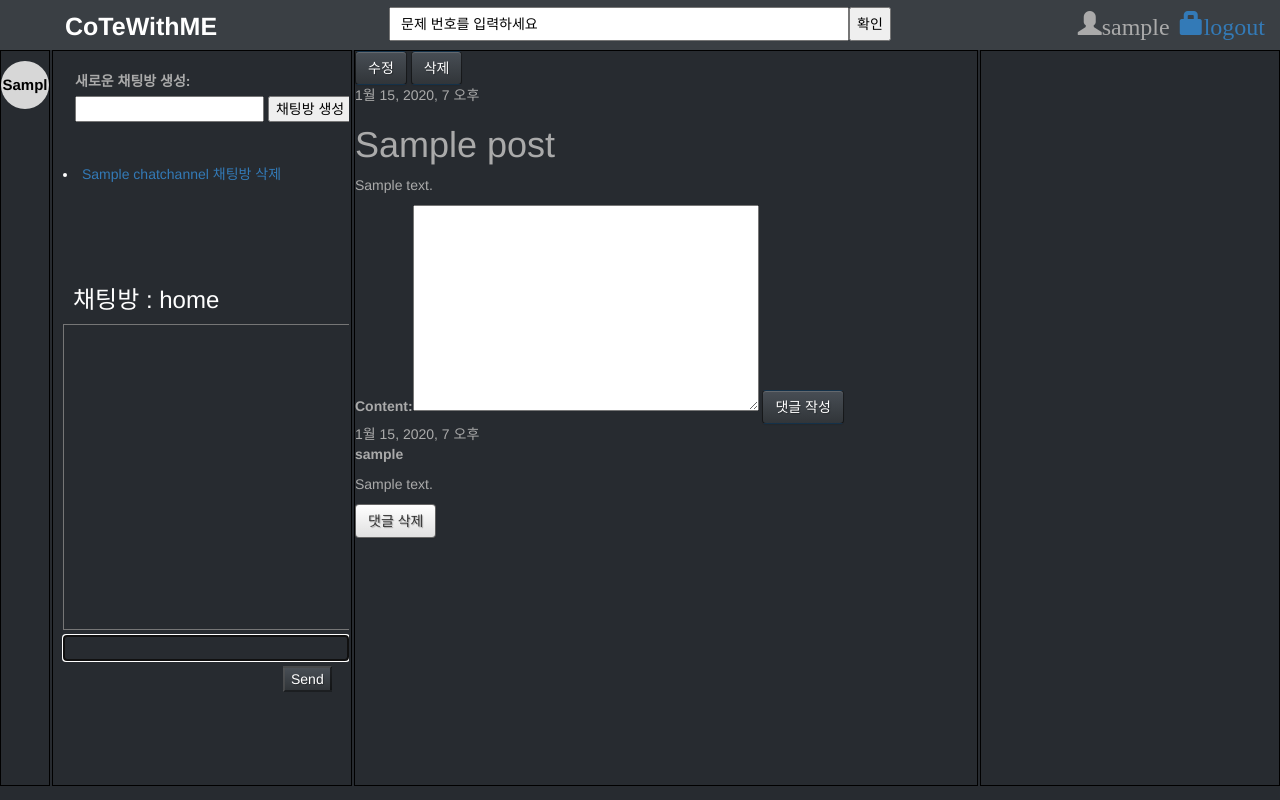
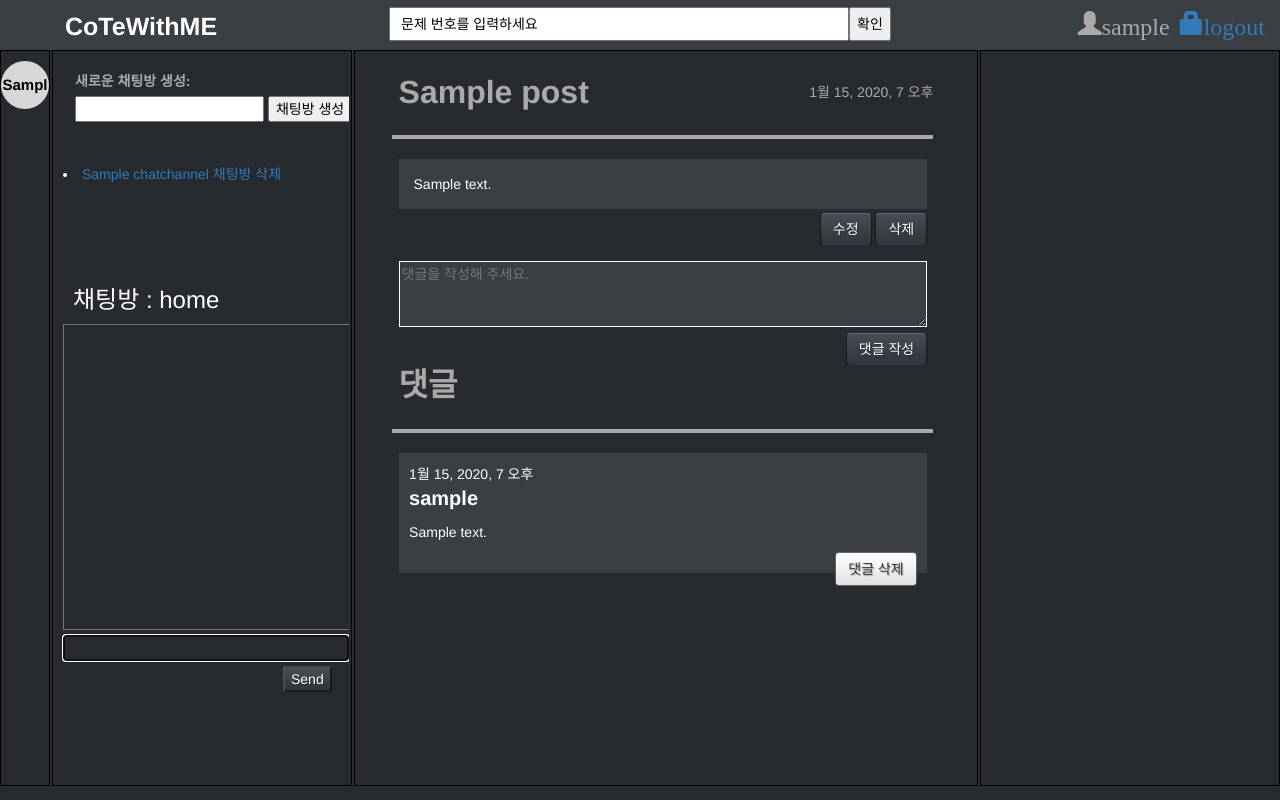
Before and after one commit to winterash2/cotewithme, a Django app: page /team/1/post_detail/1 in a window 1280 px wide. Run offline with Django 3.2, Linux system fonts and the light colour scheme; a user stored in the database is signed in; tables that the repository leaves empty hold one stand-in row (values such as "Sample post"); some libraries are stand-ins or nearby versions.

Commit message:
teammates codeview, post_detail view, teammates list view

```diff
--- a/board/forms.py
+++ b/board/forms.py
@@ -50,18 +50,39 @@ class PostForm(forms.ModelForm):
 
 
 class CommentPostForm(forms.ModelForm):
+    content = forms.CharField(
+        label=False,
+        widget=forms.Textarea(
+            attrs={
+                'id': 'post-comment-content',
+                'placeholder': '댓글을 작성해 주세요.',
+                'rows': 3
+            }
+        )
+    )
     class Meta:
         model = CommentPost
         fields = ('content', )
 
 
 class CommentProblemForm(forms.ModelForm):
+    content = forms.CharField(
+        label=False,
+        widget=forms.Textarea(
+            attrs={
+                'id': 'problem-comment-content',
+                'placeholder': '댓글을 작성해 주세요.',
+                'rows':3
+            }
+        )
+    )
     class Meta:
         model = CommentProblem
         fields = ('content', )
 
 
 class CodeForm(forms.ModelForm):
+    # TODO: 꼭 체크해야만 코드 등록되는 거 고치기
     success = forms.BooleanField(
         label='성공여부 ',
     )
--- a/board/static/css/board.css
+++ b/board/static/css/board.css
@@ -272,3 +272,48 @@ td, th {
   background-color: #3a3f44;
   border-color: white;
 }
+
+#problem-comment-content {
+  margin-top: 15px;
+  width: 90%;
+  margin-left: 3%;
+  color: white;
+  background-color: #3a3f44;
+  border-color: white;
+}
+
+#post-comment-content {
+  margin-top: 15px;
+  width: 85%;
+  margin-left: 7%;
+  color: white;
+  background-color: #3a3f44;
+  border-color: white;
+}
+
+.comment_list {
+  margin-top: 3%;
+  width: 90%;
+  margin-left: 3%;
+  color: white;
+  border-color: white;
+}
+
+.post_comment_list {
+  margin-top: 3%;
+  margin-right: 8%;
+  margin-left: 7%;
+  color: white;
+  border-color: white;
+}
+.code_or_boad {
+  padding: 15px;
+  margin-top: 15px;
+  width: 85%;
+  height: 600px;
+  margin-left: 7%;
+  color: white;
+  background-color: #3a3f44;
+  border-color: white;
+
+}
--- a/board/templates/board/post_detail.html
+++ b/board/templates/board/post_detail.html
@@ -2,37 +2,62 @@
 
 {% block problem_code_area %}
 
-<div>
-  <a type="button" class="btn btn-primary" href="{% url 'post_edit' this_team.id post.id %}">수정</a>
-  <a type="button" class="btn btn-primary" href="{% url 'post_delete' this_team.id post.id %}">삭제</a>
+    <div style="padding-top: 3%">
         {% if post.published_date %}
-    <div class="date">
+            <div class="date" style="float: right; margin-right: 7%; padding-top: 2%">
                 {{ post.created_date }}
             </div>
         {% endif %}
-  <h1>{{ post.title }}</h1>
-  <p>{{ post.content|linebreaksbr }}</p>
+        <div class="my_code_category">
+            <p style="font-weight: bold; font-size: 32px">{{ post.title }}</p>
+        </div>
+        <hr style="border: solid 2px; margin-left: 6%; margin-right: 7%">
+        <div class="code_or_boad" style="height: 100%">
+            {{ post.content|linebreaksbr }}
+        </div>
+        <div style="margin-right: 8%; margin-top: 3px; float: right">
+            <a type="button" class="btn btn-primary" href="{% url 'post_edit' this_team.id post.id %}">수정</a>
+            <a type="button" class="btn btn-primary" href="{% url 'post_delete' this_team.id post.id %}">삭제</a>
         </div>
 
-<div>
+
+    </div>
+
+
+
+
+    <div style="margin-top: 5%;">
         <form method="post">
             {% csrf_token %}
             {{comment_post_form}}
-    <button type="submit" class="save btn btn-primary">댓글 작성</button>
+            <span>
+                <button type="submit" class="save btn btn-primary" style="float: right; margin-right: 8%;">댓글 작성</button>
+            </span>
         </form>
     </div>
 
-<div>
+
+        <div style="margin-left: 7%; margin-top: 5%;">
+        <p style="font-weight: bold; font-size: 32px">댓글</p>
+    </div>
+    <hr style="border: solid 2px; margin-left: 6%; margin-right: 7%">
+
+    <div class="post_comment_list">
         {% for comment in comments_post %}
-      <div class="comment">
+            <div class="comment" style="margin-top: 3%; padding:2% 2% 4%; background-color: #3a3f44;">
                 <div class="date">{{ comment.created_date }}</div>
-        <strong>{{ comment.author }}</strong>
+                <p style="font-size: 20px"><strong>{{ comment.author }}</strong></p>
                 <p>{{ comment.content|linebreaks }}</p>
-        <a class="btn btn-default" href="{% url 'delete_comment_post' team_id=this_team.id post_id=post.id comment_id=comment.id %}">댓글 삭제</a>
+                <a style="float: right; " class="btn btn-default" href="{% url 'delete_comment_post' team_id=this_team.id post_id=post.id comment_id=comment.id %}">댓글 삭제</a>
             </div>
         {% empty %}
             <p>No comments here yet :(</p>
         {% endfor %}
     </div>
 
+
+
+
+
+
 {% endblock %}
--- a/board/templates/board/team_home.html
+++ b/board/templates/board/team_home.html
@@ -136,9 +136,9 @@
 {% block teammate_area %}
 
     {% for teammate in teammates %}
-        <div class="panel panel-default" style="width: 100%; align-content: center">
-          <div class="panel-heading">{{ teammate }}</div>
-          <div class="panel-body">{{teammate.first_name}} {{teammate.last_name}} <br> {{ teammate.email }}</div>
+         <div class="panel panel-default" style="margin:5%; width: 90%; display: inline-block; align-content: center; background-color: #484e55">
+            <div class="panel-heading" style="width: 100%" >{{ teammate }}</div>
+         <div class="panel-body">{{teammate.first_name}} {{teammate.last_name}} <br> {{ teammate.email }}</div>
         </div>
     {% endfor %}
 
```
Also changed, not shown: board/templates/board/problem_with_code.html (+24 -8 lines). Lines whose indentation alone changed are shown as unchanged.
